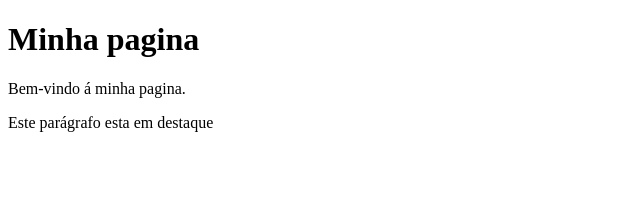
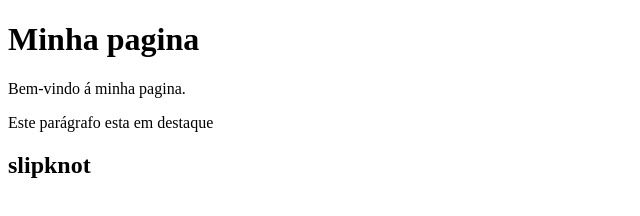
Before and after one commit to raunnier/aula, a plain HTML site: page aula.html in a window 1280 px wide. Shown: the whole page, without its empty margins (0-640 px from the left). Drawn offline with Linux system fonts and the light colour scheme.

Commit message:
Add files via upload

```diff
--- a/aula.html
+++ b/aula.html
@@ -7,5 +7,6 @@
         <h1>Minha pagina</h1>
         <p>Bem-vindo á minha pagina.</p>
         <p class="destaque">Este parágrafo esta em destaque</p>
+        <h2>slipknot</h2>
     </body>
 </html>
```
